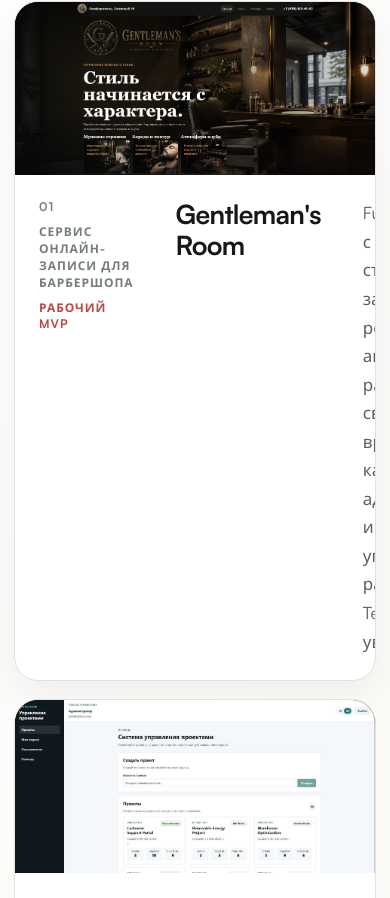
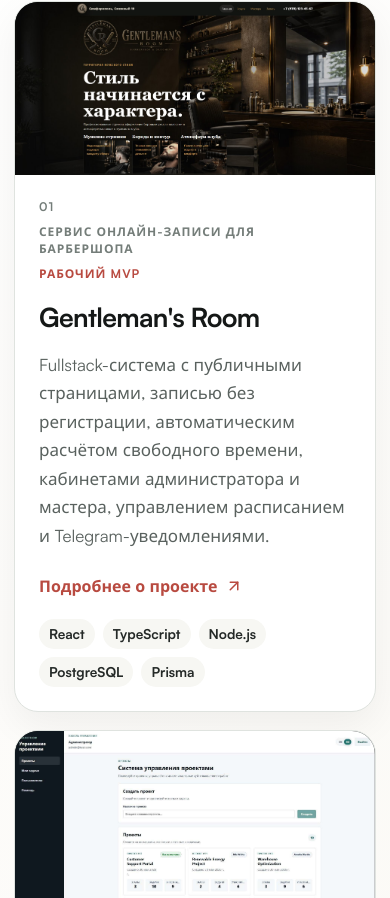
Before and after one commit to Aleks-man/portfolio, a React (Vite) app: page / in a window 390 px wide. Shown: the part 2746-3644 px from the top of the page. Built offline with nearby package versions, Linux system fonts and the light colour scheme.

Commit message:
fix: repair featured project layout on small screens

```diff
--- a/src/styles/responsive.css
+++ b/src/styles/responsive.css
@@ -31,7 +31,32 @@
   }
 
   .project-case .project-case__body {
-    display: flex;
+    display: grid;
+    grid-template-columns: minmax(0, 1fr);
+    grid-template-rows: auto;
+    column-gap: 0;
+  }
+
+  .project-case .project-case__meta,
+  .project-case h3,
+  .project-case .project-case__summary,
+  .project-case .project-case__cta,
+  .project-case .tags {
+    grid-column: 1;
+    grid-row: auto;
+  }
+
+  .project-case .project-case__summary {
+    margin-top: 18px;
+  }
+
+  .project-case .project-case__cta {
+    margin-top: 24px;
+    align-self: start;
+  }
+
+  .project-case .tags {
+    margin-top: 22px;
   }
 
   .project-case--featured .project-preview:not(.project-preview--image) {
```
